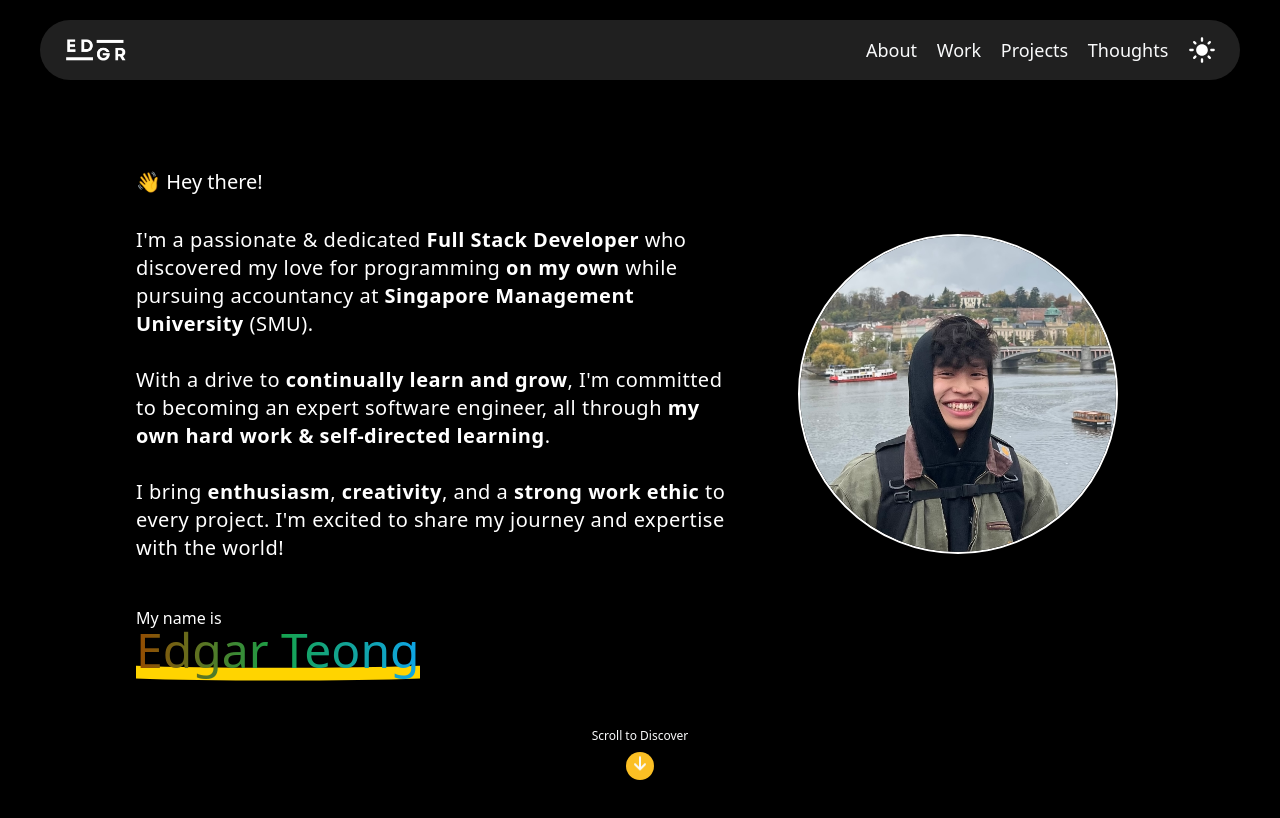
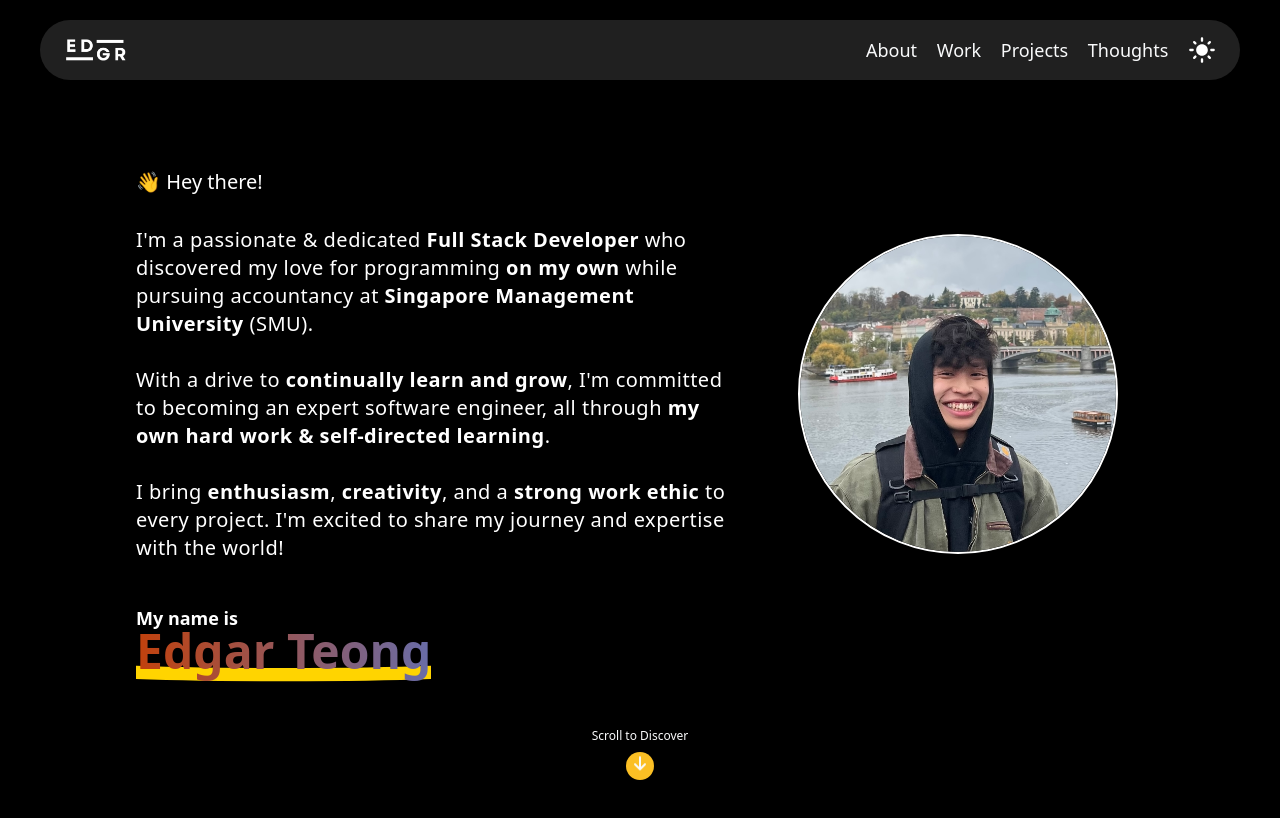
Before and after one commit to safarinexus/edgar-teong, a React (Vite) app: page / in a window 1280 px wide. Shown: the top 818 px of the page. Built offline with nearby package versions, Linux system fonts and the light colour scheme.

Commit message:
added animated gradient to text

```diff
--- a/src/components/Landing/Landing.tsx
+++ b/src/components/Landing/Landing.tsx
@@ -10,20 +10,20 @@ const Landing = () => {
         >
             <Headshot />
 
-            <h1 id="hey-there"className="mt-4 sm:mt-0 sm:col-start-1 sm:row-start-1 sm:self-end sm:text-xl">
+            <p id="hey-there"className="mt-4 sm:mt-0 sm:col-start-1 sm:row-start-1 sm:self-end sm:text-xl">
                 <span className="animate-wave inline-block">👋</span>
                 &nbsp;Hey there!
-            </h1>
+            </p>
 
-            <h3 id="my-name-is" className="h-max leading-none sm:col-start-1 sm:row-start-3 sm:col-span-2 mt-4 sm:mt-0">
+            <p id="my-name-is" className="h-max text-lg font-semibold leading-none sm:col-start-1 sm:row-start-3 sm:col-span-2 mt-4 sm:mt-0">
                 My name is<br/>
-                <span className="inline-block relative font-extralight h-[60px] text-5xl bg-gradient-to-r from-brown via-green-600 to-sky-500 text-transparent bg-clip-text">
+                <span className="inline-block relative h-[60px] text-5xl bg-gradient-to-r from-orange-700 via-blue-500 to-green-400 text-transparent bg-clip-text bg-300% animate-gradient">
                     Edgar Teong
                     <svg className="absolute -bottom-2 w-full scale-0 origin-left transition-transfor ease-out animate-highlight left-0 h-auto -z-10 transform translate-y-1/3 saturate-200" xmlns="http://www.w3.org/2000/svg" viewBox="0 0 200 20">
                         <path d="M0,5 C50,7 150,7 200,5" stroke="#F2CD02" fill="none" stroke-width="9" stroke-linecap="round"/>
                     </svg>
                 </span>
-            </h3>
+            </p>
 
             <p className="tracking-wide leading-[19px] sm:text-left font-light text-sm xs:text-base md:text-base lg:text-xl sm:row-start-2 animate-textFadeIn mt-6 sm:mt-0">
                 I&#39;m a passionate & dedicated <span className="font-bold">Full Stack Developer</span> who discovered my love for programming <span className="font-bold">on my own</span> while pursuing accountancy at&nbsp;
--- a/tailwind.config.js
+++ b/tailwind.config.js
@@ -16,7 +16,8 @@ export default {
         indicateScroll: '1s indicateScroll 1.5s ease-out infinite',
         fadeIn: '0.5s fadeIn 1s ease-in forwards',
         textFadeIn: 'textFadeIn 1s ease-out forwards',
-        highlight: '0.2s highlight 1s ease-out forwards'
+        highlight: '0.2s highlight 1s ease-out forwards',
+        gradient: 'gradient 6s ease infinite alternate',
       },
       keyframes: {
         wave: {
@@ -42,7 +43,15 @@ export default {
         highlight: {
           '0%': { transform: 'scale(0)' },
           '100%': { transform: 'scale(1)' },
-        }
+        },
+        gradient: {
+          '0%': { backgroundPosition: '0% 50%' },
+          '50%': { backgroundPosition: '100% 50%' },
+          '100%': { backgroundPosition: '0% 50%' },
+        },
+      },
+      backgroundSize: {
+        '300%': '300%',
       },
       boxShadow: {
         'underline': '0 2px 0 0 black;',
```
